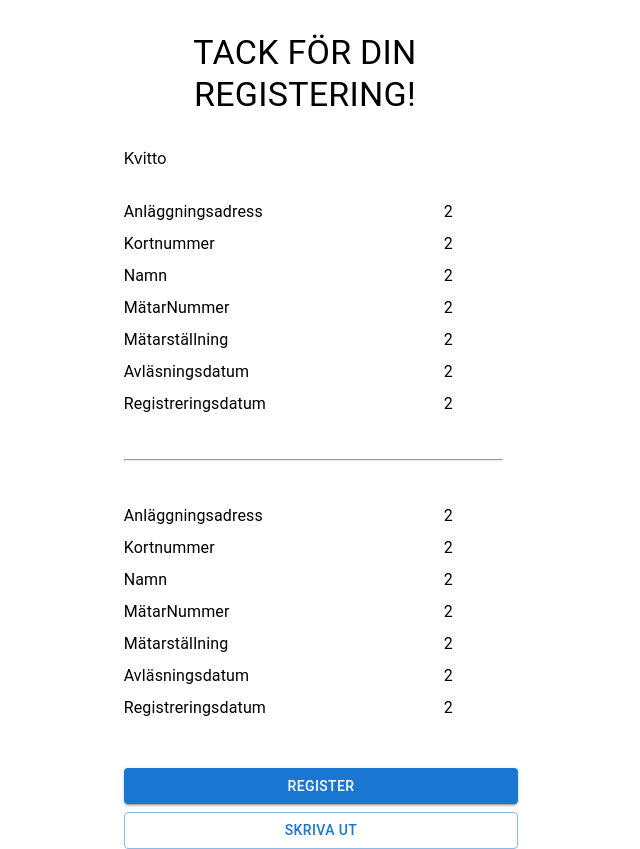
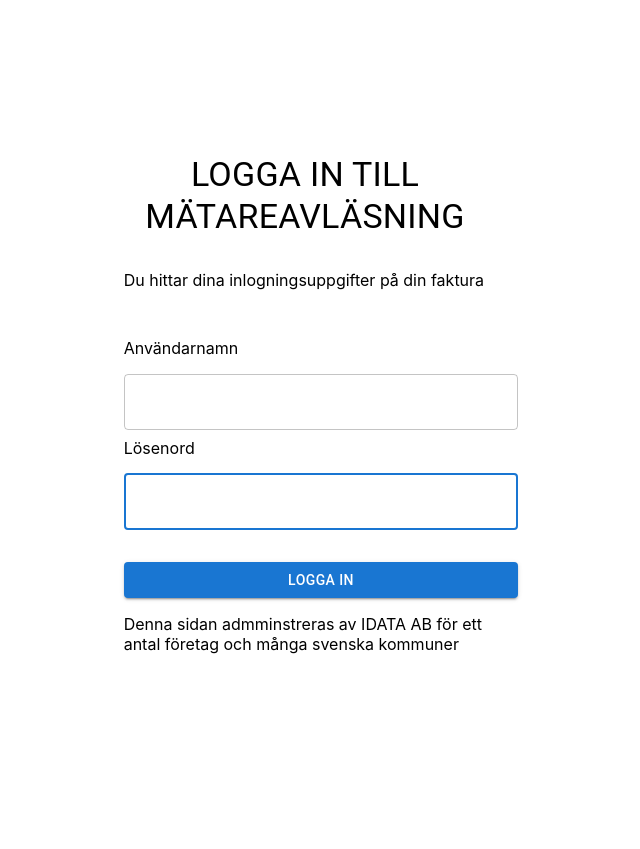
Before and after one commit to SultanYasin/upft, a React (Create React App) app: page / in a window 1280 px wide. Shown: the whole page, without its empty margins (319-959 px from the left). After the commit the page ends 800 px from the top, so only its background shows below. Built offline with nearby package versions, Linux system fonts and the light colour scheme.

Commit message:
additional Styling login page

```diff
--- a/src/App.js
+++ b/src/App.js
@@ -1,12 +1,5 @@
 import "./App.css";
-import {
-  createBrowserRouter,
-  createRoutesFromElements,
-  Route,
-  Outlet,
-  Link,
-  RouterProvider,
-  Routes,
+import { createBrowserRouter, createRoutesFromElements, Route, Outlet, Link, RouterProvider, Routes,
 } from "react-router-dom";
 import Login from "./Pages/Login";
 import Register from "./Pages/Register";
@@ -24,11 +17,11 @@ function App(props) {
       container
       rowSpacing={1}
       p={2}
-      columnSpacing={{ xs: 4, sm: 12, md: 4 }}
-      style={{ display: "grid", height: "100vh", placeItems: "center" }}
+      columnSpacing={{ xs: 12, sm: 12, md: 4 }}
+      style={{ display: "grid", height: "100vh", placeItems: "center" , }}
     >
-      <Grid item xs={"auto"} sm={8} md={4}  >
-        <MultipleInvoice />
+      <Grid item xs={12} sm={8} md={4} >
+        <Login />
       </Grid>
     </Grid>
   );
--- a/src/Pages/Login.js
+++ b/src/Pages/Login.js
@@ -1,6 +1,5 @@
+import { Button, Grid, TextField, Typography } from "@mui/material";
 import React, { useState } from "react";
-import TextField from "@mui/material/TextField";
-import { Button, Typography, Box, Grid } from "@mui/material";
 
 function Login() {
   const [input, setInput] = useState({
@@ -21,23 +20,23 @@ function Login() {
   };
 
   return (
-    <Grid
-      container
-      rowSpacing={1}
-
-    >
-      <form onSubmit={handleSubmit}>
+    <Grid container rowSpacing={1} columnSpacing={{ xs: 4, sm: 4, md: 4 }}>
       <Typography textAlign="center" variant="h4" padding={3}>
         LOGGA IN TILL MÄTAREAVLÄSNING
       </Typography>
 
-        <Typography textAlign="center" variant="string" paddingTop={3}>
+      <Grid item xs={12} sm={12} md={12} paddingTop={3} paddingBottom={3}>
+        <Typography textAlign="center" variant="string">
           Du hittar dina inlogningsuppgifter på din faktura
         </Typography>
-        <Box mt={6} >
-          <Typography variant="string" paddingTop={2} paddingRight={10}>
+      </Grid>
+
+      <Grid item mt={2}>
+        <form onSubmit={handleSubmit}>
+          <Typography variant="string" paddingTop={2}>
             Användarnamn
           </Typography>
+
           <TextField
             name="username"
             value={input.username}
@@ -49,7 +48,7 @@ function Login() {
             type={"text"}
           />
 
-          <Typography variant="string" paddingTop={2} paddingRight={10}>
+          <Typography variant="string" paddingTop={2}>
             Lösenord
           </Typography>
 
@@ -63,7 +62,7 @@ function Login() {
             fullWidth
             type={"password"}
           />
-        </Box>
+
           <Button
             fullWidth
             type="submit"
@@ -72,14 +71,128 @@ function Login() {
           >
             LOGGA IN
           </Button>
-
+        </form>
         <Typography textAlign="center" variant="string" paddingTop={3}>
           Denna sidan admminstreras av IDATA AB för ett antal företag och många
           svenska kommuner
         </Typography>
-      </form>
+      </Grid>
     </Grid>
   );
 }
 
 export default Login;
+
+/*
+  <Grid container spacing={1} alignItems="start">
+            <Grid item xs={8}>
+              <Typography>name</Typography>
+              <TextField
+                onChange={handleChangeState}
+                name="name"
+                type={"text"}
+                value={input.name}
+                variant="outlined"
+                placeholder="Name :"
+                fullWidth
+                margin="normal"
+              />
+            </Grid>
+
+            <Grid item xs={4}>
+            <RegisterInputs />
+
+            </Grid>
+          </Grid>
+
+
+
+ <Box
+      sx={{
+        marginTop: 8,
+        display: "flex",
+        flexDirection: "column",
+        maxWidth: "800px",
+      }}
+    >
+      <form onSubmit={handleSubmit}>
+        <Typography textAlign="center" variant="h4" padding={3}>
+          REGISTERA MÄTAREAVLÄSNING
+        </Typography>
+
+        <TextContainer />
+
+        <RegisterInputs />
+
+
+      </form>
+    </Box>
+
+    -----------------------------------------------
+      <form onSubmit={handleSubmit}>
+      <Box className={styles.BoxStyle}>
+        <Typography textAlign="center" variant="h4" padding={3}>
+          REGISTERA MÄTARSTÄLLNING
+        </Typography>
+
+        <Box sx={{ width: '100%',  }}>
+
+        <Grid item xs={12} pb={4} >Kvitto</Grid>
+
+      <Grid container columnSpacing={{ xs: 1, sm: 2, md: 3 }}>
+
+
+        <Grid item xs={6}>
+          <Typography>Anläggningsadress</Typography>
+        </Grid>
+
+        <Grid item xs={6}>
+          <Typography>2</Typography>
+        </Grid>
+
+        <Grid item xs={6}>
+          <Typography>Kortnummer</Typography>
+        </Grid>
+
+        <Grid item xs={6}>
+          <Typography>4</Typography>
+        </Grid>
+
+        <Grid item xs={6}>
+          <Typography>Namn</Typography>
+        </Grid>
+
+        <Grid item xs={6}>
+          <Typography>6</Typography>
+        </Grid>
+
+        <Grid item xs={6} pb={6} >
+          <Typography>MätarNummer</Typography>
+        </Grid>
+
+
+      </Grid>
+    </Box>
+
+        <Box mt={5} sx={{ flexGrow: 1}}>
+        <RegisterInputs />
+        </Box>
+
+        <Button
+          type="submit"
+          sx={{ mt: 3, mb: 2 }}
+          fullWidth
+          variant="contained"
+        >
+          REGISTERA
+        </Button>
+        <br />
+        <Button onClick={handleResetState} variant="outlined" fullWidth>
+          AVBRYT
+        </Button>
+
+
+
+      </Box>
+    </form>
+*/
--- a/src/Pages/MultipleInvoice.js
+++ b/src/Pages/MultipleInvoice.js
@@ -1,26 +1,24 @@
-import { Typography, Grid, Button, Box } from "@mui/material";
+import { Typography, Grid, Button } from "@mui/material";
 import React from "react";
 
 export default function MultipleInvoice() {
 
   const print = () =>{
     window.print()
-
-
   }
 
   return (
     <div className="invoice">
     <Grid
       container
-      rowSpacing={1}
+      rowSpacing={0.5}
       columnSpacing={{ xs: 12, sm: 4, md: 4 }}
          >
-      <Typography textAlign="center" variant="h4" padding={3}>
+      <Typography textAlign="center" variant="h4" pt={3} pb={3} >
         TACK FÖR DIN REGISTERING!
       </Typography>
 
-      <Grid item xs={12} sm={12} md={12} pb={3}>
+      <Grid item xs={12} sm={12} md={12} pb={2}>
         Kvitto
       </Grid>
 
@@ -68,7 +66,7 @@ export default function MultipleInvoice() {
       </Grid>
 
       <Grid item xs={12} sm={12} md={12}>
-      <hr style={{ margin: "35px  15px 35px 0px" }} />
+      <hr style={{ margin: "20px  15px 20px 0px" }} />
       </Grid>
 
 
@@ -90,10 +88,10 @@ export default function MultipleInvoice() {
       <Grid item xs={4} sm={3} md={3}>
         <Typography>2</Typography>
       </Grid>
-      <Grid item xs={8} sm={9} md={9}>
+      <Grid item xs={7} sm={9} md={9}>
         <Typography>MätarNummer</Typography>
       </Grid>
-      <Grid item xs={4} sm={3} md={3}>
+      <Grid item xs={5} sm={3} md={3}>
         <Typography>2</Typography>
       </Grid>
       <Grid item xs={8} sm={9} md={9}>
@@ -116,7 +114,7 @@ export default function MultipleInvoice() {
       </Grid>
 
 
-        <Grid item xs={12} sm={12} md={12} mt={5}>
+        <Grid item xs={12} sm={12} md={12} mt={4}>
           <Button
            variant="contained"
            fullWidth
--- a/src/Pages/Register.js
+++ b/src/Pages/Register.js
@@ -1,14 +1,11 @@
 import { Button, Grid, TextField, Typography } from "@mui/material";
-
 import React, { useState } from "react";
-
 import dayjs from "dayjs";
 import Stack from "@mui/material/Stack";
-
 import { LocalizationProvider } from "@mui/x-date-pickers/LocalizationProvider";
 import { AdapterDayjs } from "@mui/x-date-pickers/AdapterDayjs";
+import { DesktopDatePicker } from "@mui/x-date-pickers/DesktopDatePicker";
 
-import { DesktopDatePicker } from "@mui/x-date-pickers/DesktopDatePicker";
 
 function Register() {
   const [input, setInput] = useState({
--- a/src/Pages/Step2.js
+++ b/src/Pages/Step2.js
@@ -1,6 +1,6 @@
 import { Typography,Box, Grid,Button } from "@mui/material";
 import React from "react";
-import styles from "../styles/Style.module.css";
+
 
 function AfterRegister() {
 
```
Also changed, not shown: src/Components/CostumeButton.js (+10 -39 lines), .txt. Lines whose indentation alone changed are shown as unchanged.
